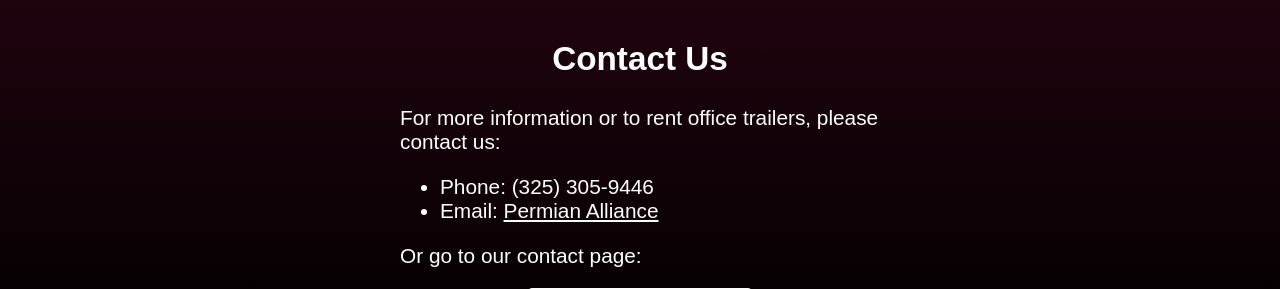
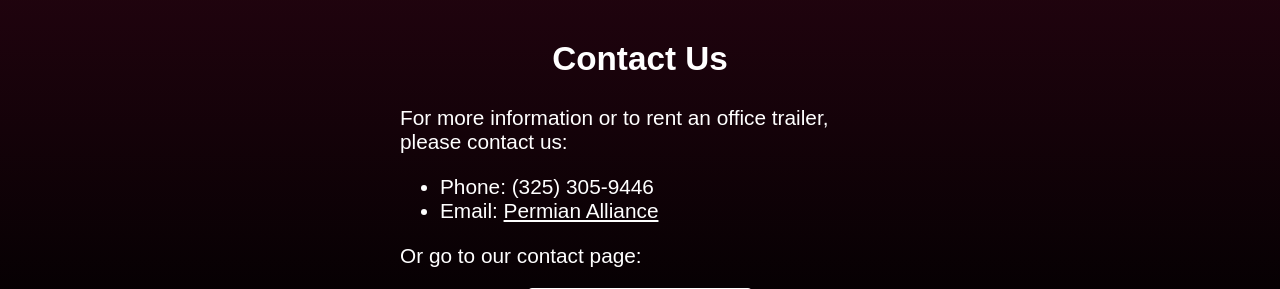
Before and after one commit to boonewh/permianalliance, a Flask app: page /office in a window 1280 px wide. Shown: the part 1094-1383 px from the top of the page. Run offline with Flask 3, Linux system fonts and the light colour scheme.

Commit message:
Hayden change1

```diff
--- a/templates/index.html
+++ b/templates/index.html
@@ -77,7 +77,7 @@
         <div class="about_main">
             <img src="{{ url_for('static', filename='images/on_site.jpg') }}" alt="Permian Alliance truck on site in the early morning hours.">
             <div>
-                <h3>Trailer Repair</h3>
+                <h3>Trailer Repair & Fabrication</h3>
                 <h4>24 hours a day, 365 days a year!</h4>
                 <ul>
                     <li>Family Owned and Operated</li>
--- a/templates/office.html
+++ b/templates/office.html
@@ -57,7 +57,7 @@
             <section id="contact">
                 <h2>Contact Us</h2>
                 <p>
-                    For more information or to rent office trailers,
+                    For more information or to rent an office trailer,
                     please contact us:
                 </p>
                 <ul>
```
